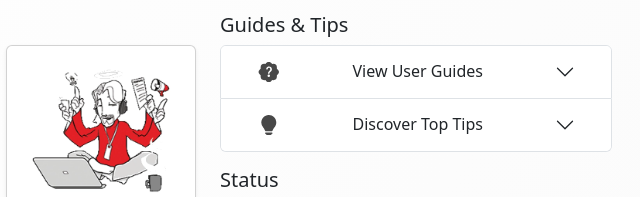
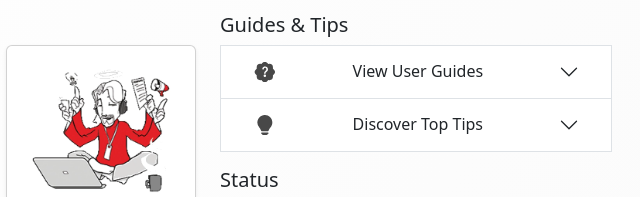
Before and after one commit to jinglgfl/supportsite, a plain HTML site: page index.html in a window 1280 px wide. Shown: the part 219-416 px from the top of the page, 640-1280 px from the left. Drawn offline with nearby package versions, Linux system fonts and the light colour scheme.

Commit message:
Update index.html

```diff
--- a/index.html
+++ b/index.html
@@ -383,12 +383,12 @@
       </div>
 
       <div class="col order-first order-lg-last mb-lg-0 mb-4" id="status">
-        <h5>Guides & Tips</h5>
+        <h5 class="d-none d-lg-block">Guides & Tips</h5>
 
         <div class="accordion mb-3" id="accordion">
-          <div class="accordion-item">
+          <div class="accordion-item rounded-0">
             <h2 class="accordion-header">
-              <button class="accordion-button collapsed d-flex" type="button" data-bs-toggle="collapse" data-bs-target="#collapseOne" aria-expanded="false" aria-controls="collapseOne">
+              <button class="accordion-button collapsed d-flex p-2 p-lg-3" type="button" data-bs-toggle="collapse" data-bs-target="#collapseOne" aria-expanded="false" aria-controls="collapseOne">
                 <svg xmlns="http://www.w3.org/2000/svg" width="30" height="20" fill="#484848" class="bi bi-patch-question-fill ms-3" viewBox="0 0 16 16">
                   <path d="M5.933.87a2.89 2.89 0 0 1 4.134 0l.622.638.89-.011a2.89 2.89 0 0 1 2.924 2.924l-.01.89.636.622a2.89 2.89 0 0 1 0 4.134l-.637.622.011.89a2.89 2.89 0 0 1-2.924 2.924l-.89-.01-.622.636a2.89 2.89 0 0 1-4.134 0l-.622-.637-.89.011a2.89 2.89 0 0 1-2.924-2.924l.01-.89-.636-.622a2.89 2.89 0 0 1 0-4.134l.637-.622-.011-.89a2.89 2.89 0 0 1 2.924-2.924l.89.01zM7.002 11a1 1 0 1 0 2 0 1 1 0 0 0-2 0m1.602-2.027c.04-.534.198-.815.846-1.26.674-.475 1.05-1.09 1.05-1.986 0-1.325-.92-2.227-2.262-2.227-1.02 0-1.792.492-2.1 1.29A1.7 1.7 0 0 0 6 5.48c0 .393.203.64.545.64.272 0 .455-.147.564-.51.158-.592.525-.915 1.074-.915.61 0 1.03.446 1.03 1.084 0 .563-.208.885-.822 1.325-.619.433-.926.914-.926 1.64v.111c0 .428.208.745.585.745.336 0 .504-.24.554-.627"/>
                 </svg>
@@ -425,9 +425,9 @@
             </div>
           </div>
 
-          <div class="accordion-item d-none d-lg-block">
+          <div class="accordion-item rounded-0 d-none d-lg-block">
             <h2 class="accordion-header">
-              <button class="accordion-button collapsed d-flex" type="button" data-bs-toggle="collapse" data-bs-target="#collapseTwo" aria-expanded="false" aria-controls="collapseTwo">
+              <button class="accordion-button collapsed d-flex p-3" type="button" data-bs-toggle="collapse" data-bs-target="#collapseTwo" aria-expanded="false" aria-controls="collapseTwo">
                 <svg xmlns="http://www.w3.org/2000/svg" width="30" height="20" fill="#484848" class="bi bi-lightbulb-fill ms-3" viewBox="0 0 16 16">
                   <path d="M2 6a6 6 0 1 1 10.174 4.31c-.203.196-.359.4-.453.619l-.762 1.769A.5.5 0 0 1 10.5 13h-5a.5.5 0 0 1-.46-.302l-.761-1.77a2 2 0 0 0-.453-.618A5.98 5.98 0 0 1 2 6m3 8.5a.5.5 0 0 1 .5-.5h5a.5.5 0 0 1 0 1l-.224.447a1 1 0 0 1-.894.553H6.618a1 1 0 0 1-.894-.553L5.5 15a.5.5 0 0 1-.5-.5"/>
                 </svg>
```
